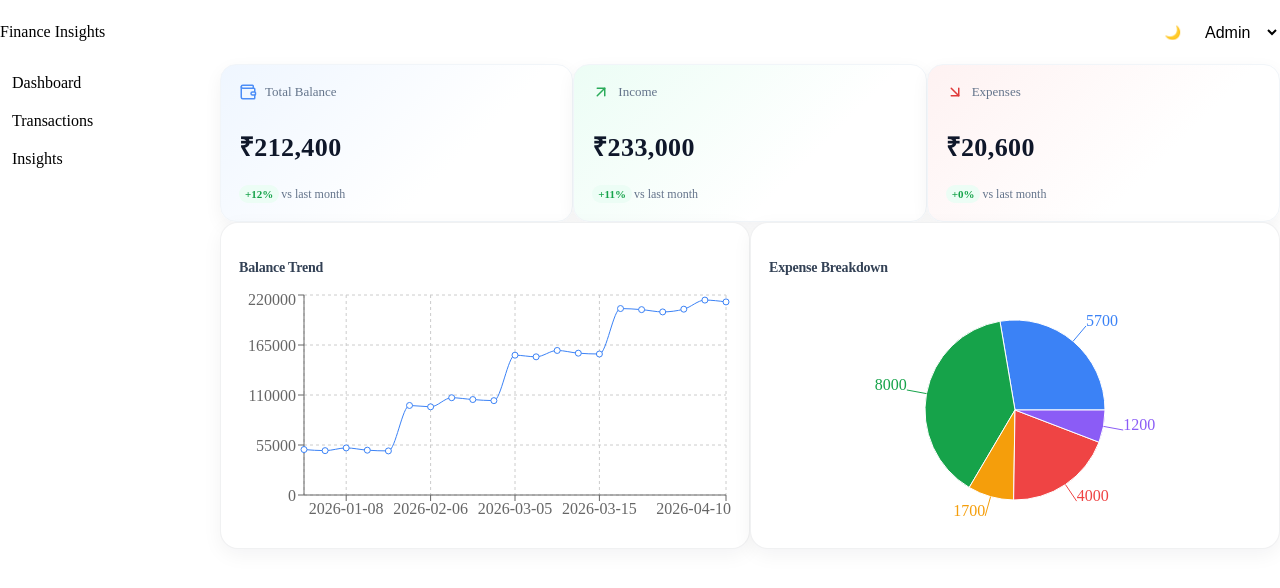
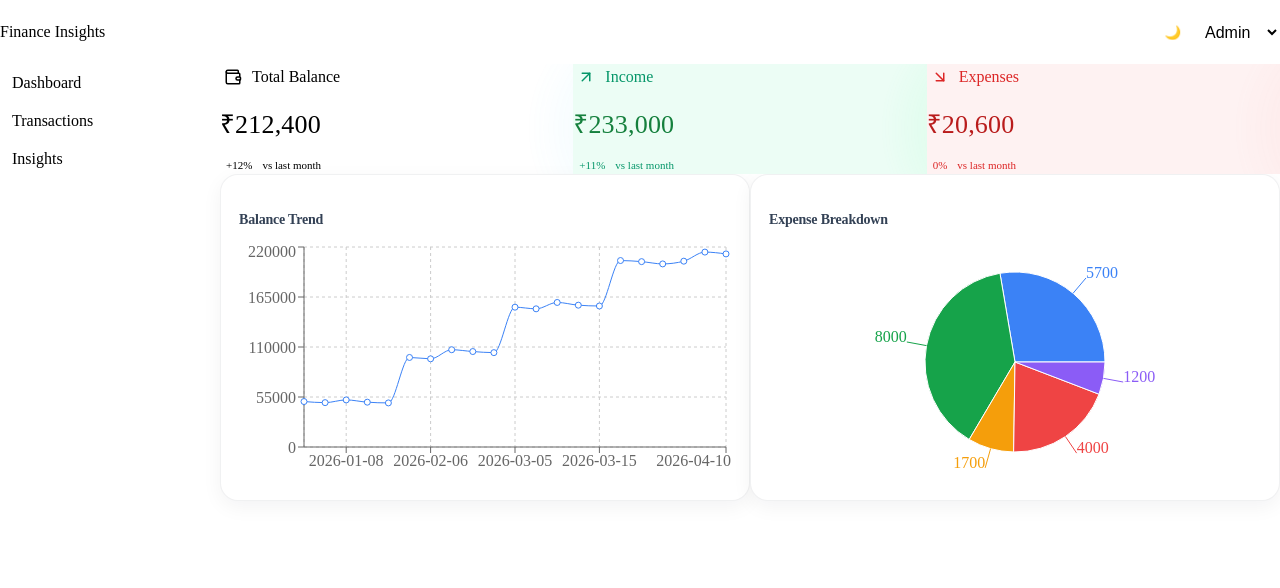
Before and after one commit to sushantshinde7/finance-insights-dashboard, a React (Vite) app: page / in a window 1280 px wide. Shown: the top 588 px of the page. Built offline with nearby package versions, Linux system fonts and the light colour scheme; the HTML template or start-up script is replaced by a standard one.

Commit message:
refactor(statcard): redesign KPI cards with cleaner layout, subtle accents, and improved hierarchy

```diff
--- a/src/pages/dashboard/components/StatCard.css
+++ b/src/pages/dashboard/components/StatCard.css
@@ -1,159 +1,179 @@
 /* =========================
-   BASE CARD
+   STAT CARD BASE
 ========================= */
 
-.card {
-  background: #ffffff;
-  padding: 18px;
-  border-radius: 16px;
-
-  border: 1px solid #f1f5f9;
-  box-shadow: 0 6px 18px rgba(15, 23, 42, 0.05);
+.stat-card {
+  position: relative;
 
   display: flex;
   flex-direction: column;
   justify-content: space-between;
 
-  min-height: 120px;
+  min-height: 110px;
+  padding: var(--space-4);
 
-  transition: all 0.2s ease;
+  overflow: hidden; /* important */
+
 }
 
-/* subtle hover lift */
-.card:hover {
-  transform: translateY(-3px);
-  box-shadow: 0 12px 30px rgba(15, 23, 42, 0.08);
+/* =========================
+   SUBTLE CORNER ACCENT (REFINED)
+========================= */
+
+.stat-card::after {
+  content: "";
+  position: absolute;
+
+  /* centered outside corner for even spread */
+  top: -60%;
+  right: -60%;
+
+  width: 260px;
+  height: 260px;
+
+  background: radial-gradient(
+    circle,
+    rgba(52, 195, 252, 0.10) 0%,
+    rgba(52, 195, 252, 0.06) 30%,
+    transparent 70%
+  );
+
+  filter: blur(2px);
+  pointer-events: none;
+}
+
+/* Variants */
+.stat-card.income::after {
+  background: radial-gradient(
+    circle,
+    rgba(63, 250, 132, 0.15) 0%,
+    rgba(73, 253, 139, 0.09) 30%,
+    transparent 70%
+  );
+}
+
+.stat-card.expense::after {
+  background: radial-gradient(
+    circle,
+    rgba(248, 110, 110, 0.10) 0%,
+    rgba(248, 110, 110, 0.06) 30%,
+    transparent 70%
+  );
 }
 
 /* =========================
    HEADER
 ========================= */
 
-.card-header {
+.stat-header {
   display: flex;
-  justify-content: space-between;
   align-items: center;
 }
 
-/* title */
-.card-title-group {
+/* tighter grouping */
+.stat-title-group {
   display: flex;
   align-items: center;
-  gap: 8px;
-
-  font-size: 13px;
-  color: #64748b;
-  font-weight: 500;
+  gap: 6px; /* tighter than before */
 }
 
-/* icon */
-.card-icon {
+/* ICON (smaller + subtle) */
+.stat-icon {
   display: flex;
   align-items: center;
-  opacity: 0.9;
+  justify-content: center;
+
+  width: 26px;
+  height: 26px;
+
+  border-radius: var(--radius-sm);
+
+  background: var(--color-primary-light);
+  color: var(--color-primary);
+}
+
+/* subtle variation via icon only */
+.stat-card.income .stat-icon {
+  background: var(--color-success-bg);
+  color: var(--color-success);
+}
+
+.stat-card.expense .stat-icon {
+  background: var(--color-danger-bg);
+  color: var(--color-danger);
+}
+
+/* TITLE */
+.stat-title {
+  font-size: var(--text-sm);
+  color: var(--color-text-secondary);
+  font-weight: var(--font-medium);
 }
 
 /* =========================
-   VALUE
+   VALUE (MAIN FOCUS)
 ========================= */
 
-.card-value {
+.stat-value {
   font-size: 26px;
-  font-weight: 700;
-  margin-top: 10px;
-  letter-spacing: 0.4px;
-  color: #0f172a;
+  font-weight: var(--font-bold);
+
+  margin-top: var(--space-2);
+  letter-spacing: 0.2px;
+
+  color: var(--color-text-primary);
+}
+
+/* VERY subtle color hint (optional but controlled) */
+.stat-card.income .stat-value {
+  color: #15803d; /* slightly toned green */
+}
+
+.stat-card.expense .stat-value {
+  color: #b91c1c; /* slightly toned red */
 }
 
 /* =========================
-   TREND ROW (FIXED UX)
+   TREND
 ========================= */
 
-.card-trend-row {
+.stat-trend {
   display: flex;
   align-items: center;
-  gap: 2px;
-  margin-top: 4px;
+  gap: 4px; /* tighter */
+
+  margin-top: var(--space-1);
 }
 
-/* % badge */
+/* BADGE */
 .trend-badge {
   font-size: 11px;
-  font-weight: 600;
+  font-weight: var(--font-semibold);
+
   padding: 3px 6px;
   border-radius: 999px;
 }
 
-/* positive */
+/* POSITIVE */
 .trend-badge.positive {
-  background: #ecfdf5;
-  color: #16a34a;
+  background: var(--color-success-bg);
+  color: var(--color-success);
 }
 
-/* negative */
+/* NEGATIVE */
 .trend-badge.negative {
-  background: #fef2f2;
-  color: #dc2626;
+  background: var(--color-danger-bg);
+  color: var(--color-danger);
 }
 
-/* "vs last month" */
-.trend-text {
-  font-size: 12px;
-  color: #64748b;
+/* NEUTRAL */
+.trend-badge.neutral {
+  background: var(--color-border);
+  color: var(--color-text-secondary);
 }
 
-/* =========================
-   VARIANTS (GRADIENT STYLE)
-========================= */
-
-.card.balance {
-  background: linear-gradient(135deg, #eff6ff 0%, #ffffff 65%);
+/* TEXT */
+.trend-text {
+  font-size: 11px;
+  color: var(--color-text-secondary);
 }
-
-.card.income {
-  background: linear-gradient(135deg, #ecfdf5 0%, #ffffff 65%);
-}
-
-.card.expense {
-  background: linear-gradient(135deg, #fef2f2 0%, #ffffff 65%);
-}
-
-/* icon colors */
-.card.balance .card-icon {
-  color: #3b82f6;
-}
-
-.card.income .card-icon {
-  color: #16a34a;
-}
-
-.card.expense .card-icon {
-  color: #dc2626;
-}
-
-/* =========================
-   RESPONSIVE
-========================= */
-
-@media (max-width: 480px) {
-  .card {
-    padding: 16px;
-    min-height: 110px;
-  }
-
-  .card-value {
-    font-size: 22px;
-  }
-
-  .card-title-group {
-    font-size: 12px;
-  }
-
-  .card-trend-row {
-    gap: 6px;
-  }
-
-  .trend-text {
-    font-size: 11px;
-  }
-}
--- a/src/pages/dashboard/components/StatCard.jsx
+++ b/src/pages/dashboard/components/StatCard.jsx
@@ -1,27 +1,28 @@
 import "./StatCard.css";
 
 const StatCard = ({ title, value, icon, type, change }) => {
-  const isPositive = change >= 0;
+  const isPositive = change > 0;
+  const isNeutral = change === 0;
 
   return (
-    <div className={`card ${type}`}>
+    <div className={`card stat-card ${type}`}>
       {/* HEADER */}
-      <div className="card-header">
-        <div className="card-title-group">
-          <span className="card-icon">{icon}</span>
-          <span className="card-title">{title}</span>
+      <div className="stat-header">
+        <div className="stat-title-group">
+          <span className="stat-icon">{icon}</span>
+          <span className="stat-title">{title}</span>
         </div>
       </div>
 
       {/* VALUE */}
-      <div className="card-value">{value}</div>
+      <div className="stat-value">{value}</div>
 
-      {/* TREND (grouped properly) */}
+      {/* TREND */}
       {change !== undefined && (
-        <div className="card-trend-row">
+        <div className="stat-trend">
           <span
             className={`trend-badge ${
-              isPositive ? "positive" : "negative"
+              isNeutral ? "neutral" : isPositive ? "positive" : "negative"
             }`}
           >
             {isPositive ? "+" : ""}
```
